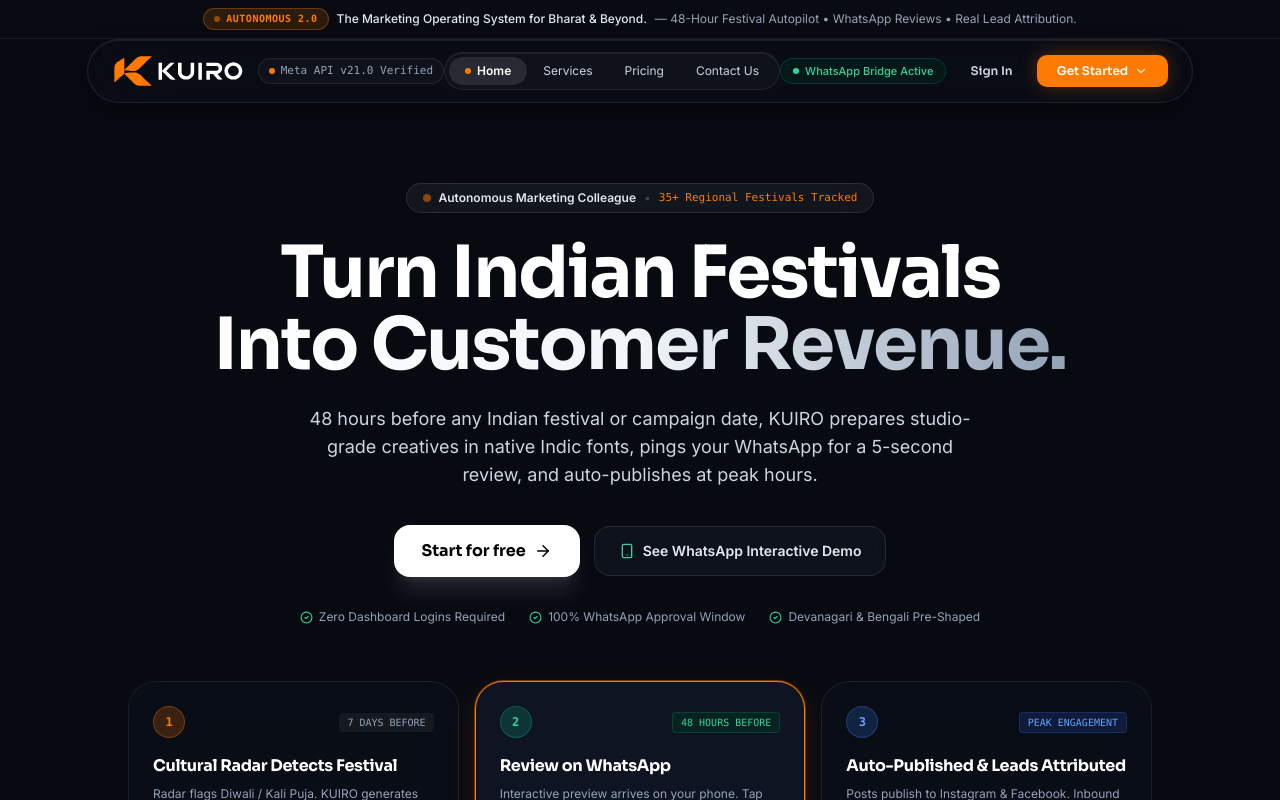
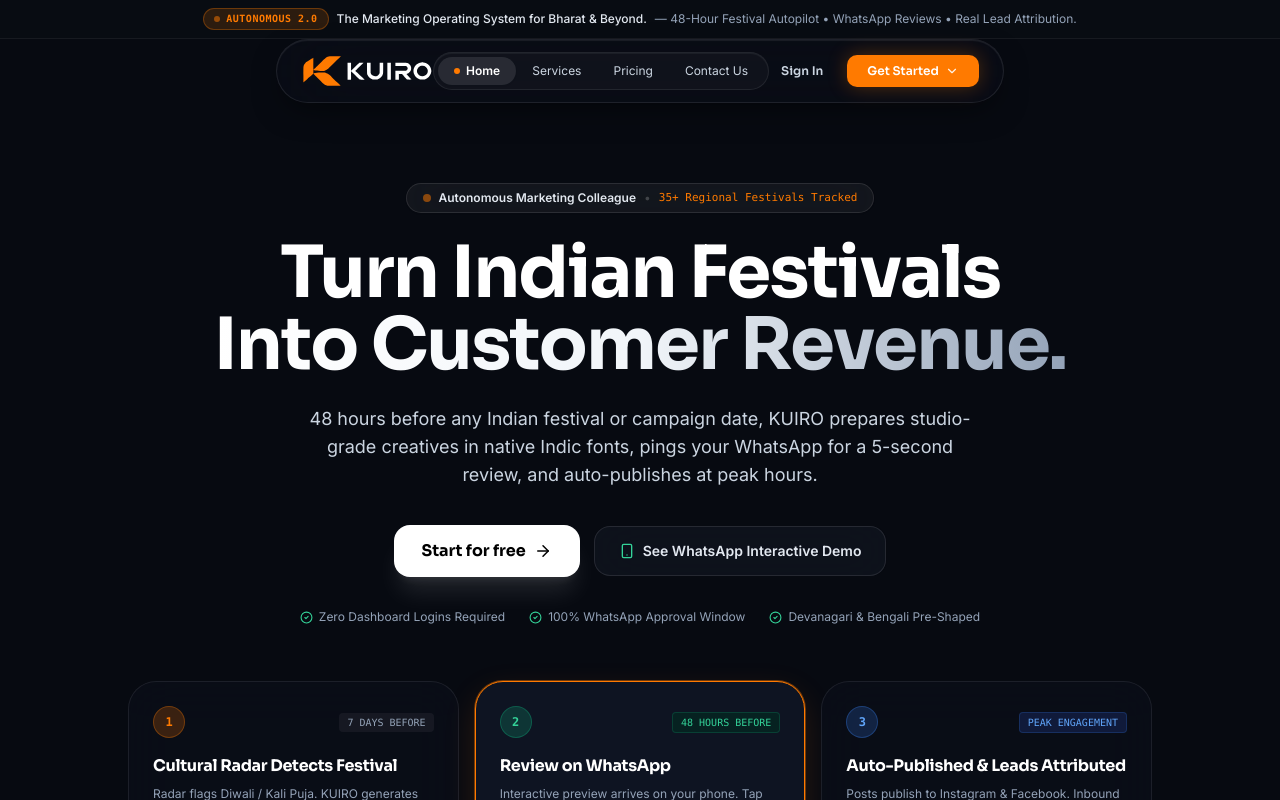
Before and after one commit to RahulBiswas1704/KUIRO, a Next.js app: page / in a window 1280 px wide. Shown: the top 800 px of the page. Built offline with nearby package versions, Linux system fonts and the light colour scheme; no server answers.

Commit message:
fix(navbar): remove Meta API v21.0 and WhatsApp bridge badges from navbar

```diff
--- a/src/app/page.tsx
+++ b/src/app/page.tsx
@@ -176,8 +176,6 @@ export default function ZorchaInspiredHomePage() {
       {/* Floating Glassmorphic Navbar (Zorcha Inspired) */}
       <Navbar
         activeRoute="home"
-        badgeText="Meta API v21.0 Verified"
-        statusText="WhatsApp Bridge Active"
       />
 
       {/* =========================================================================
--- a/src/components/layout/Navbar.tsx
+++ b/src/components/layout/Navbar.tsx
@@ -30,8 +30,8 @@ export interface NavbarProps {
 
 export default function Navbar({
   activeRoute = 'home',
-  badgeText = 'AI Marketing Co-Pilot',
-  statusText = 'Channels Online',
+  badgeText = '',
+  statusText = '',
   rightContent,
   className = '',
 }: NavbarProps) {
```
